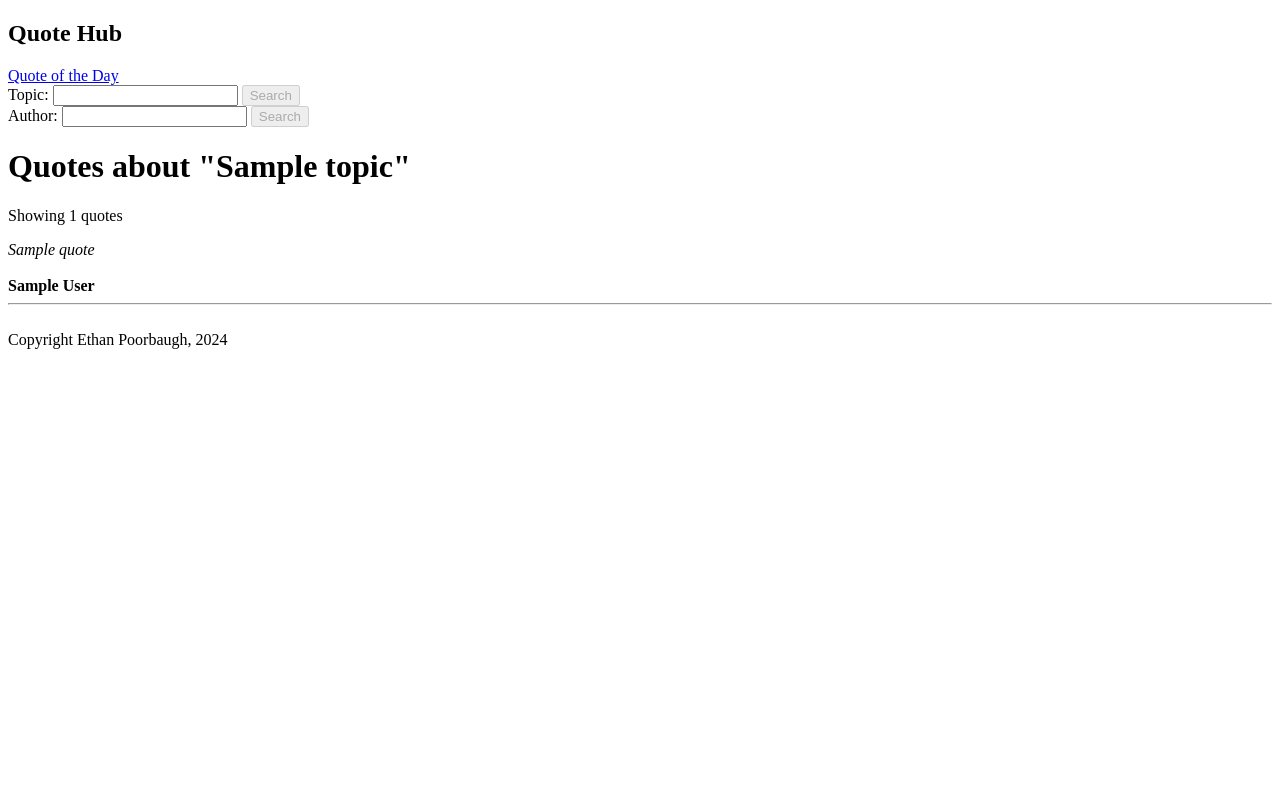
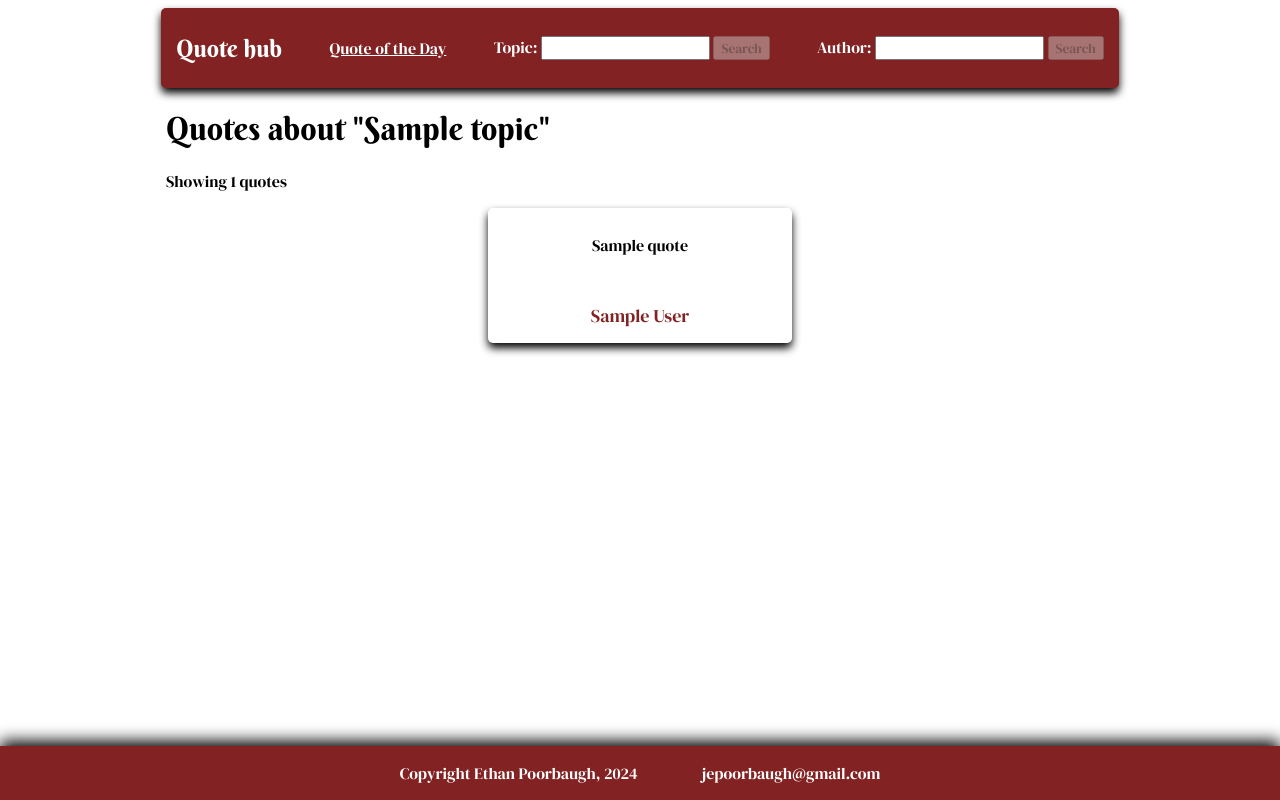
Before and after one commit to jepoorbaugh/se-lab-03, a Flask app: template app/templates/quote_list.html in a window 1280 px wide. Run offline with Flask 3, Linux system fonts and the light colour scheme; the template is opened without the code that fills it: most values are stand-ins (such as "Sample title", 1, 10 or a date in 2020); parts of the project's set-up code (start-up, migrations or seed data) failed here and were passed over.

Commit message:
Add css styling sheet

```diff
--- /dev/null
+++ b/app/static/style.css
@@ -0,0 +1,85 @@
+* {
+    font-family: "DM Serif Display", serif;
+    font-weight: 400;
+    font-style: normal;
+}
+nav {
+    background-color: #822222;
+    filter: drop-shadow(0px 5px 4px #000);
+    border-radius: 5px;
+    padding: 5px;
+    display: flex;
+    gap: 5%;
+    justify-content: center;
+    color: #fff;
+    width: 75%;
+    margin-left: auto;
+    margin-right: auto;
+}
+
+.nav-option {
+    margin-top: auto;
+    margin-bottom: auto;
+}
+
+.nav-option a{
+    color: #fff;
+}
+
+h1 {
+    font-family: "Berkshire Swash", system-ui;
+    font-weight: 400;
+    font-style: normal;
+}
+#content {
+    width: 75%;
+    margin-left: auto;
+    margin-right: auto;
+    text-align: left;
+    margin-bottom: 100px;
+}
+
+#quote-container-list {
+    display: flex;
+    flex-flow: row wrap;
+    gap: 10px;
+    justify-content: center;
+}
+
+.quote-container {
+    width: 30%;
+    flex-shrink: 4;
+    display: flex;
+    flex-direction: column;
+    background-color: #fff;
+    /* margin: 10px; */
+    padding: 10px;
+    filter: drop-shadow(0px 5px 4px #000);
+    border-radius: 5px;
+    text-align: center;
+}
+
+.quote-text {
+    height: 90%
+}
+
+.author-container {
+    color: #822222;
+    height: 10%;
+    font-size: large;
+}
+
+footer {
+    position: fixed;
+    bottom: 0;
+    left: 0;
+    background-color: #822222;
+    filter: drop-shadow(0px -5px 8px #000);
+    display: flex;
+    gap: 5%;
+    justify-content: center;
+    color: #fff;
+    width: 100%;
+    margin-left: auto;
+    margin-right: auto;
+}
--- a/app/templates/main_page.html
+++ b/app/templates/main_page.html
@@ -3,21 +3,27 @@
 
 <head>
     {% block head %}
-    <title>{% block title %}{% endblock%} - Quote Hub</title>
+    <link rel="preconnect" href="https://fonts.googleapis.com">
+    <link rel="preconnect" href="https://fonts.gstatic.com" crossorigin>
+    <link href="https://fonts.googleapis.com/css2?family=Berkshire+Swash&family=DM+Serif+Display:ital@0;1&display=swap"
+        rel="stylesheet">
+    <link rel="stylesheet" href="{{ url_for('static', filename='style.css') }}" type="text/css">
     <link rel="apple-touch-icon" sizes="180x180" href="{{ url_for('static', filename='apple-touch-icon.png') }}">
     <link rel="icon" type="image/png" sizes="32x32" href="{{ url_for('static', filename='favicon-32x32.png') }}">
     <link rel="icon" type="image/png" sizes="16x16" href="{{ url_for('static', filename='favicon-16x16.png') }}">
     <link rel="manifest" href="{{ url_for('static', filename='site.webmanifest') }}">
+
+    <title>{% block title %}{% endblock%} - Quote Hub</title>
     {% endblock %}
 </head>
 
 <body>
     <nav>
-        <span>
-            <h1>Quote Hub</h1>
+        <span class="nav-option">
+            <h1>Quote hub</h1>
         </span>
-        <span><a href="{{ qotd_url }}">Quote of the Day</a></span>
-        <span>
+        <span class="nav-option"><a href="{{ qotd_url }}">Quote of the Day</a></span>
+        <span class="nav-option">
             <form action="/redirect" method="post" id="search-author">
                 <label for="topic-input">Topic: </label>
                 <input id="topic-input" name="topic" type="text" list="topic-data-list">
@@ -26,11 +32,10 @@
                     <option value="{{ option }}">{{ option }}</option>
                     {% endfor %}
                 </datalist>
-                <!-- <label for="topic-submit">Search</label> -->
                 <input type="submit" value="Search" id="topic-submit" disabled="true">
             </form>
         </span>
-        <span>
+        <span class="nav-option">
             <form action="/redirect" method="post" id="search-author">
                 <label for="author-input">Author: </label>
                 <input id="author-input" name="author" type="text" list="author-data-list" />
@@ -39,8 +44,7 @@
                     <option value="{{ option }}">{{ option }}</option>
                     {% endfor %}
                 </datalist>
-                <!-- <label for="topic-submit">Search</label> -->
-                <input type="submit" value="Search" id="topic-submit" disabled="true">
+                <input type="submit" value="Search" id="author-submit" disabled="true">
             </form>
         </span>
     </nav>
@@ -51,7 +55,8 @@
     <br />
     <footer>
         {% block footer %}
-        Copyright Ethan Poorbaugh, 2024
+        <p>Copyright Ethan Poorbaugh, 2024</p>
+        <p>jepoorbaugh@gmail.com</p>
         {% endblock %}
     </footer>
     <script src="{{ script_url }}"></script>
--- a/app/templates/quote_list.html
+++ b/app/templates/quote_list.html
@@ -7,14 +7,17 @@
 {% block content %}
 <h1>Quotes about "{{ topic }}"</h1>
 <p>Showing {{ num_results }} quotes</p>
-{% for quote_item in quotes %}
-<div id="quote-container">
-    <i>{{ quote_item.quote }}</i>
+<div id="quote-container-list">
+    {% for quote_item in quotes %}
+    <div class="quote-container">
+        <p class="quote-text">
+            {{ quote_item.quote }}
+        </p>
+        <p class="author-container">
+            {{ quote_item.author }}
+        </p>
+    </div>
+    <!-- <hr> -->
+    {% endfor %}
 </div>
-<br />
-<div id="author-container">
-    <strong>{{ quote_item.author }}</strong>
-</div>
-<hr>
-{% endfor %}
 {% endblock %}
```
Also changed, not shown: app/templates/index.html (+7 -6 lines).
